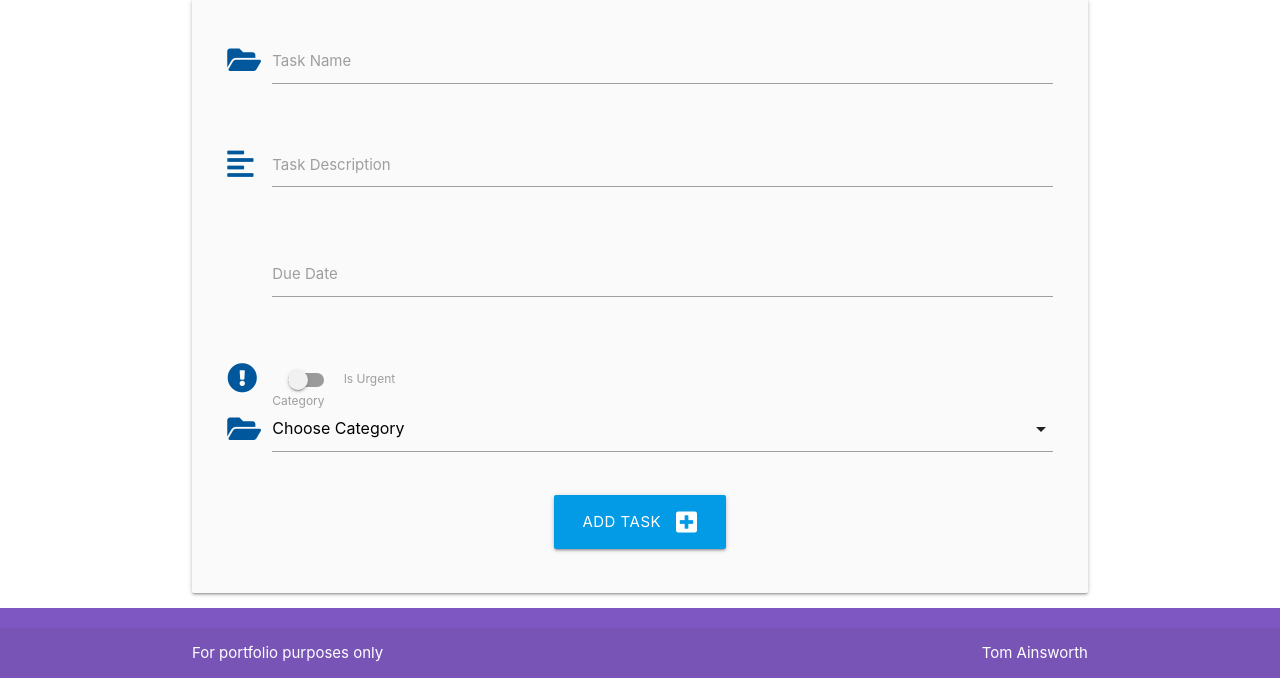
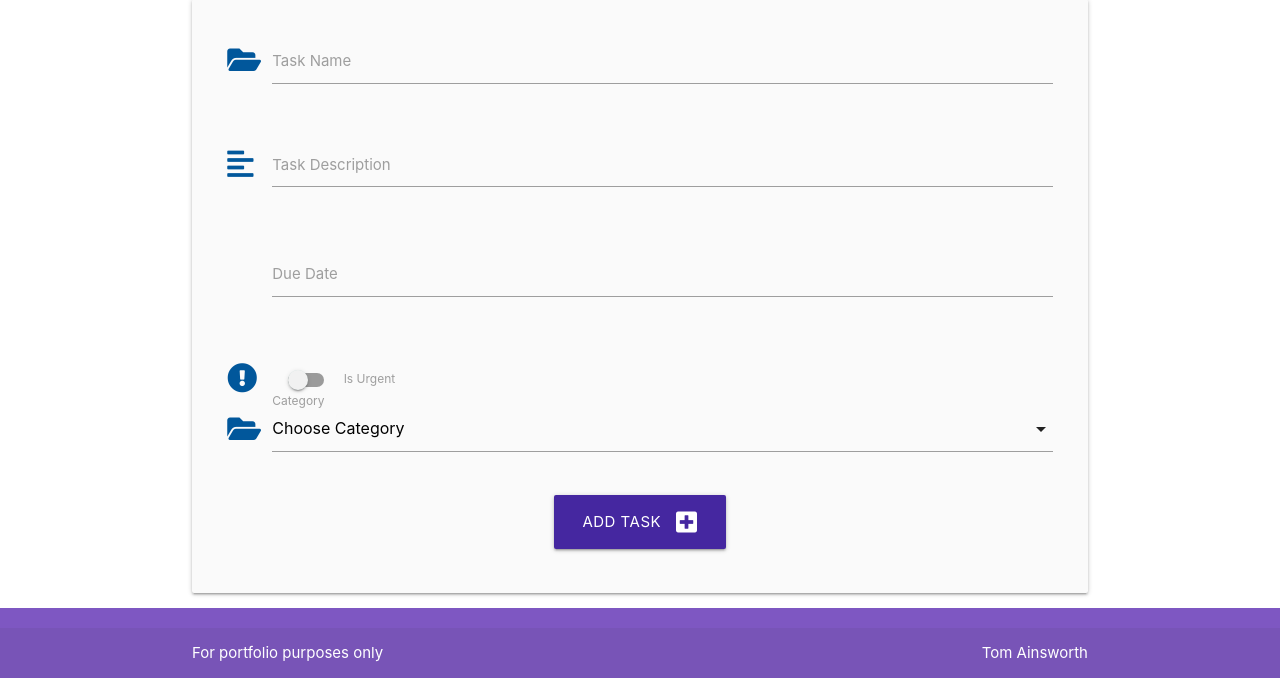
Before and after one commit to Tom-Ainsworth/flask-sqlalchemy-task-manager, a Flask app: page /add_task in a window 1280 px wide. Shown: the part 160-838 px from the top of the page. Run offline with Flask 2, Linux system fonts and the light colour scheme; data that the repository does not hold is empty.

Commit message:
Change Add button colour to match edit

```diff
--- a/taskmanager/templates/add_category.html
+++ b/taskmanager/templates/add_category.html
@@ -16,7 +16,7 @@
         <!-- submit button -->
         <div class="row">
             <div class="col s12 center-align">
-                <button type="submit" class="btn-large light-blue darken-1">
+                <button type="submit" class="btn-large deep-purple darken-3">
                     Add Category <i class="fas fa-plus-square right"></i>
                 </button>
             </div>
--- a/taskmanager/templates/add_task.html
+++ b/taskmanager/templates/add_task.html
@@ -68,7 +68,7 @@
         <!-- submit button -->
         <div class="row">
             <div class="col s12 center-align">
-                <button type="submit" class="btn-large light-blue darken-1">
+                <button type="submit" class="btn-large deep-purple darken-3">
                     Add Task <i class="fas fa-plus-square right"></i>
                 </button>
             </div>
```
